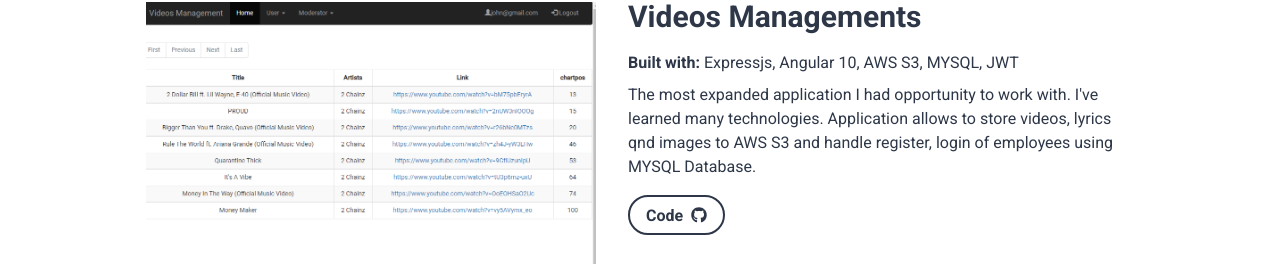
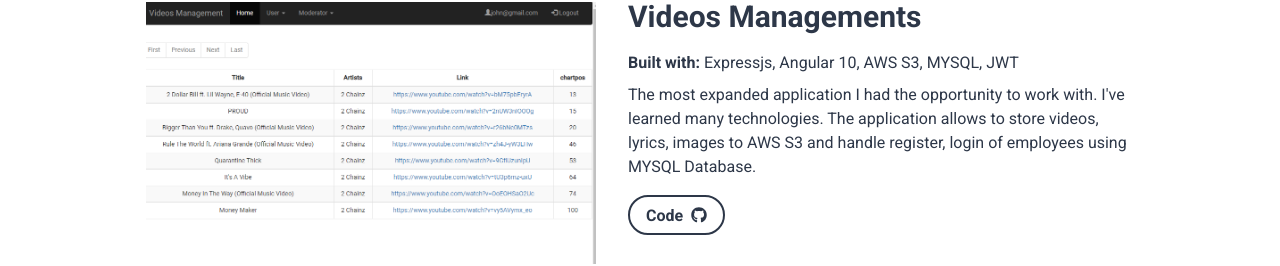
Before and after one commit to NesrineKata/portfolio-react, a React (Create React App) app: page /projects in a window 1280 px wide. Shown: the part 169-435 px from the top of the page. Built offline with nearby package versions, Linux system fonts and the light colour scheme.

Commit message:
data updated

```diff
--- a/src/assets/projects/data.js
+++ b/src/assets/projects/data.js
@@ -12,7 +12,7 @@ const data = [
     code: "https://github.com/NesrineKata/EmployeesPlateform",
     live: "",
     description:
-      "The most expanded application I had opportunity to work with. I've learned many technologies. Application allows to store videos, lyrics qnd images to AWS S3 and handle register, login of employees using MYSQL Database.",
+      "The most expanded application I had the opportunity to work with. I've learned many technologies. The application allows to store videos, lyrics,  images to AWS S3 and handle register, login of employees using MYSQL Database.",
   },
   {
     img: spring,
```
